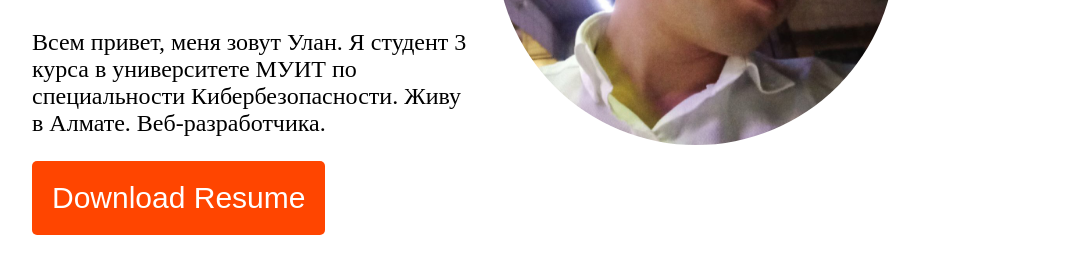
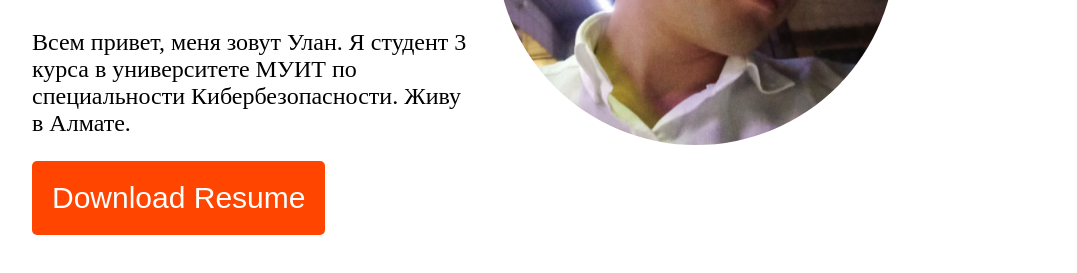
Before and after one commit to Ulan-Ho/Ulan-Ho.github.io, a plain HTML site: page index.html in a window 1280 px wide. Shown: the part 439-712 px from the top of the page, without its empty margins (176-1253 px from the left). Drawn offline with Linux system fonts and the light colour scheme.

Commit message:
change discription

```diff
--- a/index.html
+++ b/index.html
@@ -19,7 +19,6 @@
             <p>
                 Всем привет, меня зовут Улан. Я студент 3
                 курса в университете МУИТ по специальности Кибербезопасности.  Живу в Алмате.
-                Веб-разработчика.
             </p>
             <button class="bt">Download Resume</button>
         </div>
```
